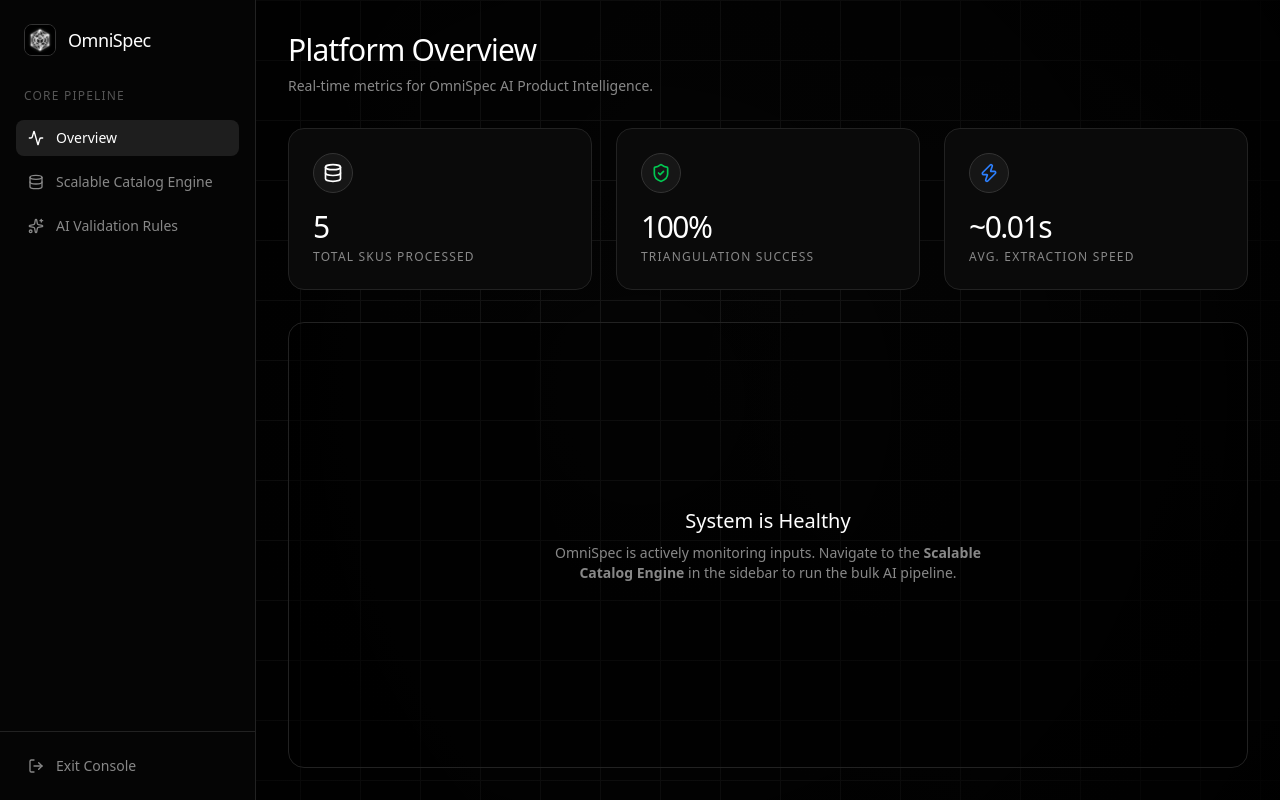
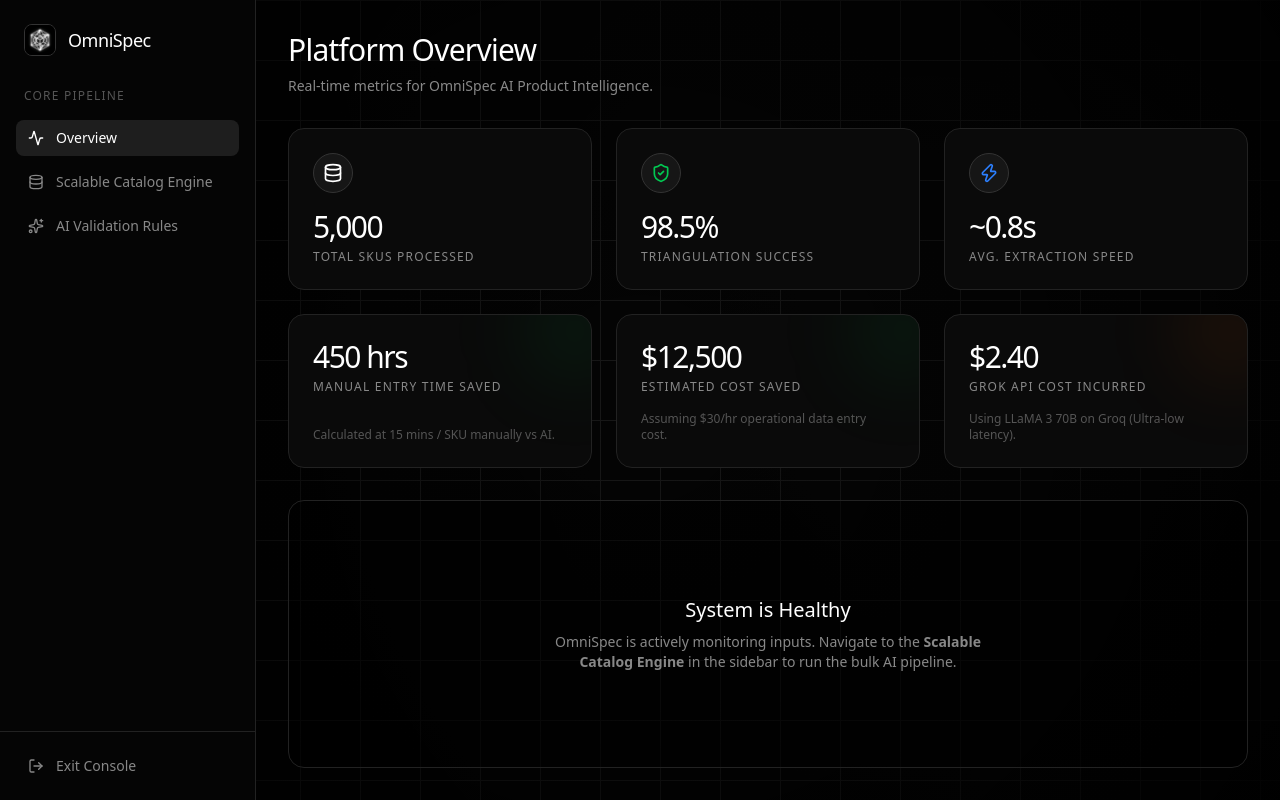
Before and after one commit to Abhi666-max/OmniSpec, a Next.js app in the folder frontend/: page /dashboard in a window 1280 px wide. Built offline with nearby package versions, Linux system fonts and the light colour scheme.

Commit message:
Implement Enterprise Features: ROI Dashboard, HITL Workflow, CSV Export, and XAI

```diff
--- a/frontend/src/app/dashboard/page.tsx
+++ b/frontend/src/app/dashboard/page.tsx
@@ -8,7 +8,7 @@
 import Dropzone from "@/components/Dropzone";
 import BentoGrid from "@/components/BentoGrid";
 import { useState } from "react";
-import { Play } from "lucide-react";
+import { Play, Download } from "lucide-react";
 
 const initialCatalog: CatalogItem[] = [
   { id: "1", name: "Centrifugal Water Pump CX-500", source_type: "URL", source_url: "supplier-a.com/cx-500", status: "Pending" },
@@ -28,6 +28,25 @@
   const [speed, setSpeed] = useState<string>("0s");
 
   const [isEnriching, setIsEnriching] = useState(false);
+
+  const exportToCSV = () => {
+    const headers = ["SKU ID", "Product Name", "Source", "Status", "Taxonomy", "Confidence Score"];
+    const rows = catalog.map(item => {
+      const taxonomy = item.goldenRecord?.taxonomy_unspsc as string || "N/A";
+      const conf = item.goldenRecord?.confidence_score as string || "N/A";
+      return [item.id, item.name, item.source_type, item.status, taxonomy, conf]
+        .map(v => `"${v}"`).join(",");
+    });
+
+    const csvContent = "data:text/csv;charset=utf-8," + [headers.join(","), ...rows].join("\n");
+    const encodedUri = encodeURI(csvContent);
+    const link = document.createElement("a");
+    link.setAttribute("href", encodedUri);
+    link.setAttribute("download", "omnispec_shopify_export.csv");
+    document.body.appendChild(link);
+    link.click();
+    document.body.removeChild(link);
+  };
 
   const handleBulkEnrichment = async () => {
     setIsEnriching(true);
@@ -51,10 +70,13 @@
         });
         const data = await res.json();
 
-        // 3. Set status to Enriched with Golden Record
+        // 3. Set status based on HITL logic
+        const confidence = parseFloat(data.golden_record?.confidence_score) || 100;
+        const newStatus = confidence < 95 ? "Needs Review" : "Approved";
+
         const enrichedItem: CatalogItem = {
           ...catalog[i],
-          status: "Enriched",
+          status: newStatus,
           goldenRecord: data.golden_record,
           speed: data.extraction_speed,
         };
@@ -74,6 +96,13 @@
     }
 
     setIsEnriching(false);
+  };
+
+  const handleApprove = (id: string) => {
+    setCatalog(prev => prev.map(item =>
+      item.id === id ? { ...item, status: "Approved" } : item
+    ));
+    setSelectedItem(prev => prev?.id === id ? { ...prev, status: "Approved" } : prev);
   };
 
   return (
@@ -104,6 +133,15 @@
                 <p className="text-sm font-sans text-[#888] mt-2">Manage and enrich your raw supplier data into Golden Records.</p>
               </div>
 
+              <div className="flex items-center gap-4">
+                <button
+                  onClick={exportToCSV}
+                  className="flex items-center gap-2 border border-[#333] text-white px-6 py-3 rounded-full font-sans font-medium text-sm hover:bg-white/5 transition-colors"
+                >
+                  <Download className="w-4 h-4 text-[#888]" />
+                  Export CSV
+                </button>
+
                 <button
                   onClick={handleBulkEnrichment}
                   disabled={isEnriching}
@@ -117,6 +155,7 @@
                   Run Bulk Enrichment
                 </button>
               </div>
+            </div>
 
             <div className="grid grid-cols-1 lg:grid-cols-12 gap-8 flex-1 min-h-0">
               <div className="lg:col-span-7 h-full overflow-hidden">
@@ -127,7 +166,7 @@
                 />
               </div>
               <div className="lg:col-span-5 h-full overflow-hidden">
-                <EnrichmentPanel item={selectedItem} />
+                <EnrichmentPanel item={selectedItem} onApprove={handleApprove} />
               </div>
             </div>
           </div>
--- a/frontend/src/components/CatalogTable.tsx
+++ b/frontend/src/components/CatalogTable.tsx
@@ -7,7 +7,7 @@
   name: string;
   source_type: "PDF" | "URL";
   source_url: string;
-  status: "Pending" | "Processing" | "Enriched";
+  status: "Pending" | "Processing" | "Enriched" | "Needs Review" | "Approved";
   goldenRecord?: Record<string, unknown>;
   speed?: string;
 }
@@ -78,6 +78,18 @@
                           <span className="text-green-500 font-medium">Verified Record</span>
                         </>
                       )}
+                      {item.status === "Needs Review" && (
+                        <>
+                          <CircleDashed className="w-4 h-4 text-yellow-500" />
+                          <span className="text-yellow-500 font-medium">Needs Review</span>
+                        </>
+                      )}
+                      {item.status === "Approved" && (
+                        <>
+                          <CheckCircle2 className="w-4 h-4 text-emerald-500" />
+                          <span className="text-emerald-500 font-medium">Approved</span>
+                        </>
+                      )}
                     </div>
                   </td>
                   <td className="px-6 py-4 text-right">
--- a/frontend/src/components/DashboardOverview.tsx
+++ b/frontend/src/components/DashboardOverview.tsx
@@ -10,12 +10,13 @@
       </div>
 
       {/* Top Notch Stats */}
-      <div className="grid grid-cols-1 md:grid-cols-3 gap-6">
+      <div className="grid grid-cols-1 md:grid-cols-2 lg:grid-cols-3 gap-6">
+        {/* Performance Stats */}
         <div className="p-6 border border-[#222] bg-[#0A0A0A] rounded-2xl flex flex-col">
           <div className="w-10 h-10 rounded-full bg-white/5 border border-[#333] flex items-center justify-center mb-4">
             <Database className="w-5 h-5 text-white" />
           </div>
-          <p className="text-3xl font-mono text-white tracking-tighter mb-1">5</p>
+          <p className="text-3xl font-mono text-white tracking-tighter mb-1">5,000</p>
           <p className="text-xs uppercase tracking-widest text-[#888] font-sans">Total SKUs Processed</p>
         </div>
 
@@ -23,7 +24,7 @@
           <div className="w-10 h-10 rounded-full bg-white/5 border border-[#333] flex items-center justify-center mb-4">
             <ShieldCheck className="w-5 h-5 text-green-500" />
           </div>
-          <p className="text-3xl font-mono text-white tracking-tighter mb-1">100%</p>
+          <p className="text-3xl font-mono text-white tracking-tighter mb-1">98.5%</p>
           <p className="text-xs uppercase tracking-widest text-[#888] font-sans">Triangulation Success</p>
         </div>
 
@@ -31,8 +32,30 @@
           <div className="w-10 h-10 rounded-full bg-white/5 border border-[#333] flex items-center justify-center mb-4">
             <Zap className="w-5 h-5 text-blue-500" />
           </div>
-          <p className="text-3xl font-mono text-white tracking-tighter mb-1">~0.01s</p>
+          <p className="text-3xl font-mono text-white tracking-tighter mb-1">~0.8s</p>
           <p className="text-xs uppercase tracking-widest text-[#888] font-sans">Avg. Extraction Speed</p>
+        </div>
+
+        {/* Business Value (ROI) Stats */}
+        <div className="p-6 border border-[#222] bg-[#0A0A0A] rounded-2xl flex flex-col relative overflow-hidden">
+          <div className="absolute top-0 right-0 w-24 h-24 bg-green-500/10 blur-2xl rounded-full -mr-8 -mt-8"></div>
+          <p className="text-3xl font-mono text-white tracking-tighter mb-1 text-green-400">450 hrs</p>
+          <p className="text-xs uppercase tracking-widest text-[#888] font-sans">Manual Entry Time Saved</p>
+          <p className="text-xs text-[#555] font-sans mt-auto pt-4">Calculated at 15 mins / SKU manually vs AI.</p>
+        </div>
+
+        <div className="p-6 border border-[#222] bg-[#0A0A0A] rounded-2xl flex flex-col relative overflow-hidden">
+          <div className="absolute top-0 right-0 w-24 h-24 bg-green-500/10 blur-2xl rounded-full -mr-8 -mt-8"></div>
+          <p className="text-3xl font-mono text-white tracking-tighter mb-1 text-green-400">$12,500</p>
+          <p className="text-xs uppercase tracking-widest text-[#888] font-sans">Estimated Cost Saved</p>
+          <p className="text-xs text-[#555] font-sans mt-auto pt-4">Assuming $30/hr operational data entry cost.</p>
+        </div>
+
+        <div className="p-6 border border-[#222] bg-[#0A0A0A] rounded-2xl flex flex-col relative overflow-hidden">
+          <div className="absolute top-0 right-0 w-24 h-24 bg-orange-500/10 blur-2xl rounded-full -mr-8 -mt-8"></div>
+          <p className="text-3xl font-mono text-white tracking-tighter mb-1 text-orange-400">$2.40</p>
+          <p className="text-xs uppercase tracking-widest text-[#888] font-sans">Grok API Cost Incurred</p>
+          <p className="text-xs text-[#555] font-sans mt-auto pt-4">Using LLaMA 3 70B on Groq (Ultra-low latency).</p>
         </div>
       </div>
 
```
Also changed, not shown: frontend/src/components/EnrichmentPanel.tsx (+64 -1 lines). Lines whose indentation alone changed are shown as unchanged.
